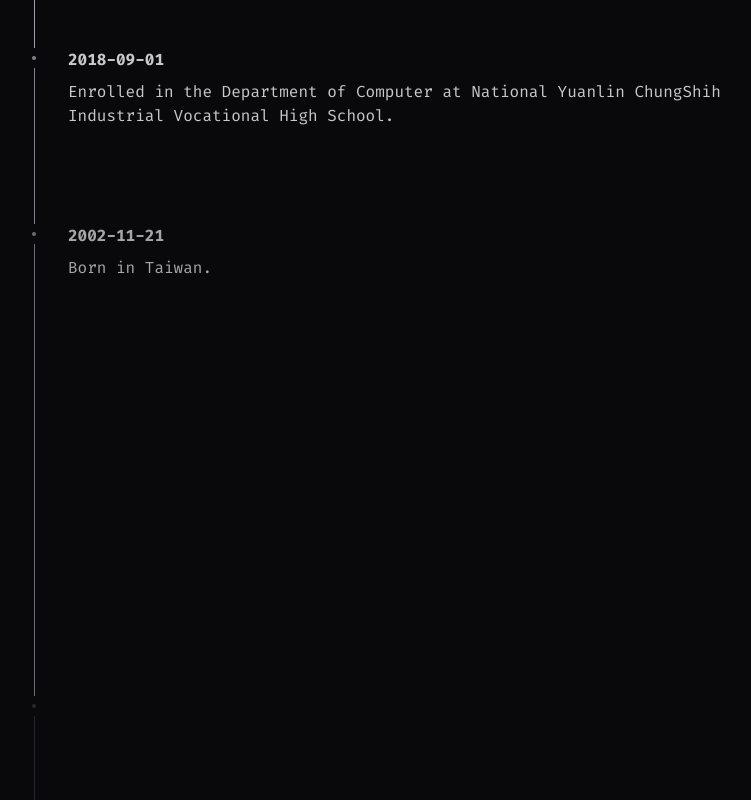
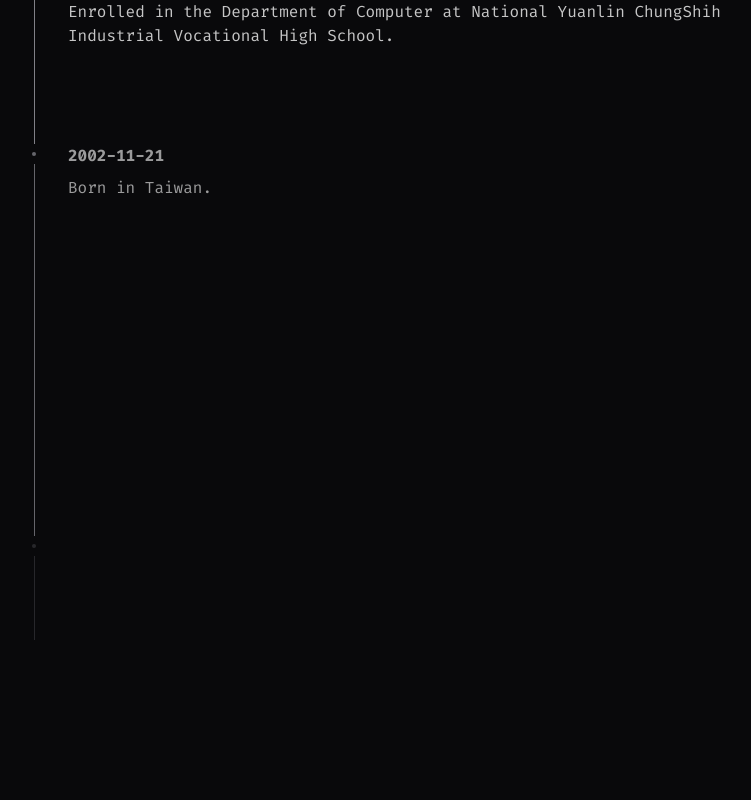
Before and after one commit to zyx1121/zhanyongxiang.com, a Next.js app: page /changelog in a window 1280 px wide. Shown: the part 1120-1920 px from the top of the page, without its empty margins (254-1005 px from the left). After the commit the page ends 1760 px from the top, so only its background shows below. Built offline with nearby package versions, Linux system fonts and the light colour scheme.

Commit message:
fix: adjust vertical padding in changelog page

```diff
--- a/app/changelog/page.tsx
+++ b/app/changelog/page.tsx
@@ -53,9 +53,9 @@
             <p
               className={`max-w-2xl break-words ${
                 index === changelog.length - 2
-                  ? "pb-[40dvh]"
+                  ? "pb-[30dvh]"
                   : index === 0
-                  ? "pb-[45dvh] pt-[-10rem]"
+                  ? "pb-[35dvh] pt-[-10rem]"
                   : ""
               }
               `}
```
